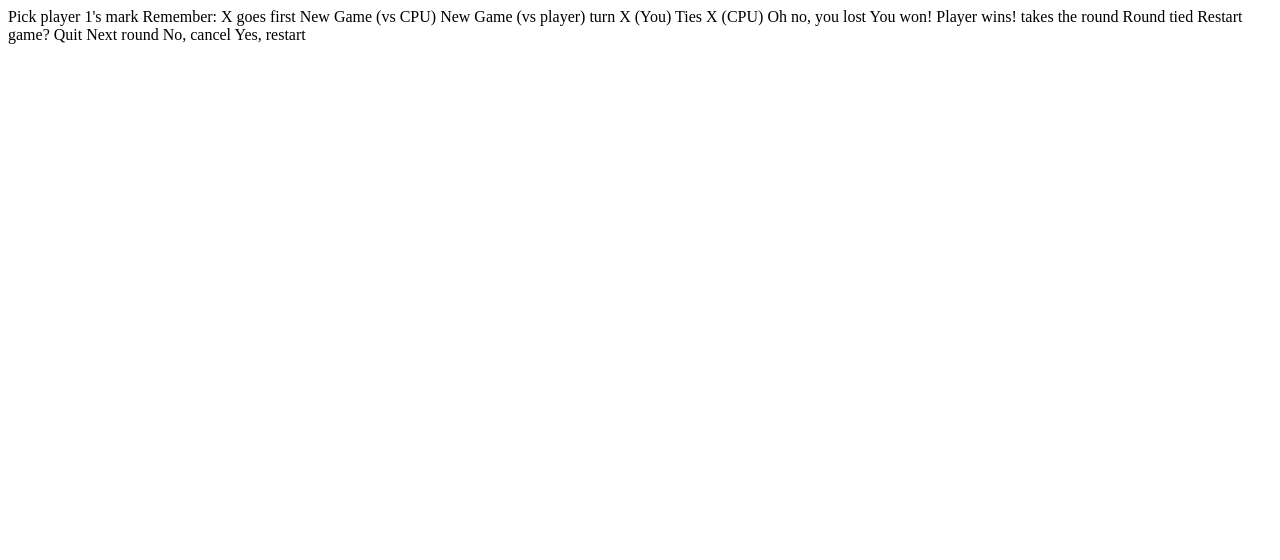
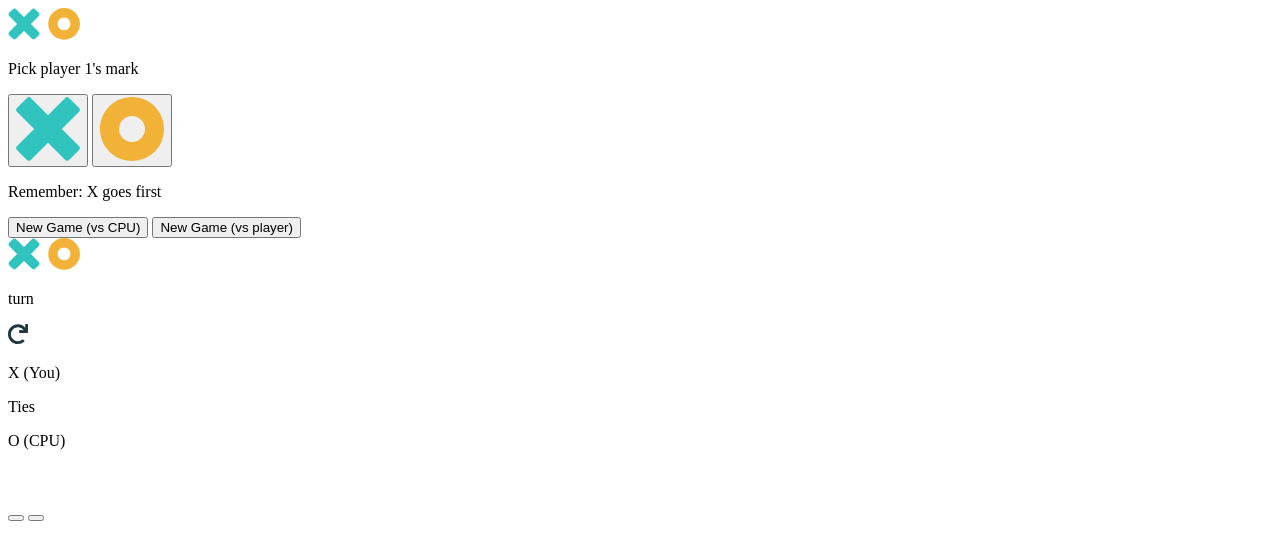
Before and after one commit to niche-web/tic-tac-toe, a website: page src/index.html in a window 1280 px wide. Drawn offline with Linux system fonts and the light colour scheme.

Commit message:
Basic HTML

```diff
--- a/src/index.html
+++ b/src/index.html
@@ -16,30 +16,106 @@
   </head>
   <body>
     <!-- New game menu start -->
-
-    Pick player 1's mark Remember: X goes first New Game (vs CPU) New Game (vs
-    player)
-
+    <main id="new-game">
+      <header>
+        <img src="assets/logo.svg" alt="logo" />
+      </header>
+      <section id="player-mark">
+        <p class="intro">Pick player 1's mark</p>
+        <div id="pick-mark-buttons">
+          <button type="button">
+            <svg width="64" height="64" xmlns="http://www.w3.org/2000/svg">
+              <path
+                d="M15.002 1.147 32 18.145 48.998 1.147a3 3 0 0 1 4.243 0l9.612 9.612a3 3 0 0 1 0 4.243L45.855 32l16.998 16.998a3 3 0 0 1 0 4.243l-9.612 9.612a3 3 0 0 1-4.243 0L32 45.855 15.002 62.853a3 3 0 0 1-4.243 0L1.147 53.24a3 3 0 0 1 0-4.243L18.145 32 1.147 15.002a3 3 0 0 1 0-4.243l9.612-9.612a3 3 0 0 1 4.243 0Z"
+                fill="#31C3BD"
+                fill-rule="evenodd"
+              />
+            </svg>
+          </button>
+          <button type="button">
+            <svg width="64" height="64" xmlns="http://www.w3.org/2000/svg">
+              <path
+                d="M32 0c17.673 0 32 14.327 32 32 0 17.673-14.327 32-32 32C14.327 64 0 49.673 0 32 0 14.327 14.327 0 32 0Zm0 18.963c-7.2 0-13.037 5.837-13.037 13.037 0 7.2 5.837 13.037 13.037 13.037 7.2 0 13.037-5.837 13.037-13.037 0-7.2-5.837-13.037-13.037-13.037Z"
+                fill="#F2B137"
+              />
+            </svg>
+          </button>
+        </div>
+        <p class="foot">Remember: <span>X</span> goes first</p>
+      </section>
+      <footer>
+        <button type="button">New Game (vs CPU)</button>
+        <button type="button">New Game (vs player)</button>
+      </footer>
+    </main>
     <!-- New game menu end -->
 
     <!-- Game board start -->
+    <!-- <template id="start-section"> -->
+    <section id="start">
+      <header>
+        <!-- x/o icon -->
+        <img src="assets/logo.svg" alt="logo" />
+        <div class="turn-wrapp">
+          <p><span class="turn"></span>turn</p>
+        </div>
+        <div class="restart">
+          <img src="assets/icon-restart.svg" alt="" />
+        </div>
+      </header>
+      <section id="slots">
+        <div class="slot-1"></div>
+        <div class="slot-2"></div>
+        <div class="slot-3"></div>
+        <div class="slot-4"></div>
+        <div class="slot-5"></div>
+        <div class="slot-6"></div>
+        <div class="slot-7"></div>
+        <div class="slot-8"></div>
+        <div class="slot-9"></div>
+      </section>
+      <footer>
+        <!-- Your score -->
+        <div class="your-score">
+          <p><span>X</span> (<span>You</span>)</p>
+          <p class="score"></p>
+        </div>
+        <!-- Ties score -->
+        <div class="ties">
+          <p>Ties</p>
+          <p class="score"></p>
+        </div>
+        <!-- CPU score -->
+        <div class="player2-score">
+          <p><span>O</span> (<span class="player">CPU</span>)</p>
+          <p class="score"></p>
+        </div>
+      </footer>
+    </section>
+    <!-- </template> -->
+
+    <!-- Game board end -->
+    <!-- <template id="message-section"> -->
+    <section id="message">
+      <header>
+        <p></p>
+      </header>
+      <section id="message-body">
+        <img src="" alt="" />
+        <h2></h2>
+      </section>
+      <footer>
+        <button type="button"></button>
+        <button type="button"></button>
+      </footer>
+    </section>
+    <!-- </template> -->
+    <!-- Oh no, you lost You won! Player -->
+    <!-- 1/2 -->
+    <!-- wins! -->
 
     <!-- x/o icon -->
-    turn X (You)
-    <!-- Your score -->
-    Ties
-    <!-- Ties score -->
-    X (CPU)
-    <!-- CPU score -->
-
-    Oh no, you lost You won! Player
-    <!-- 1/2 -->
-    wins!
-
-    <!-- x/o icon -->
-    takes the round Round tied Restart game? Quit Next round No, cancel Yes,
-    restart
-
-    <!-- Game board end -->
+    <!-- takes the round Round tied Restart game? Quit Next round No, cancel Yes, -->
+    <!-- restart -->
   </body>
 </html>
```
Also changed, not shown: dist/c89745236ae691db08ed57beaeead931.svg (added), dist/d7d2453985b48ccd3c6b6a7afbd49611.svg (added), dist/index.html.
